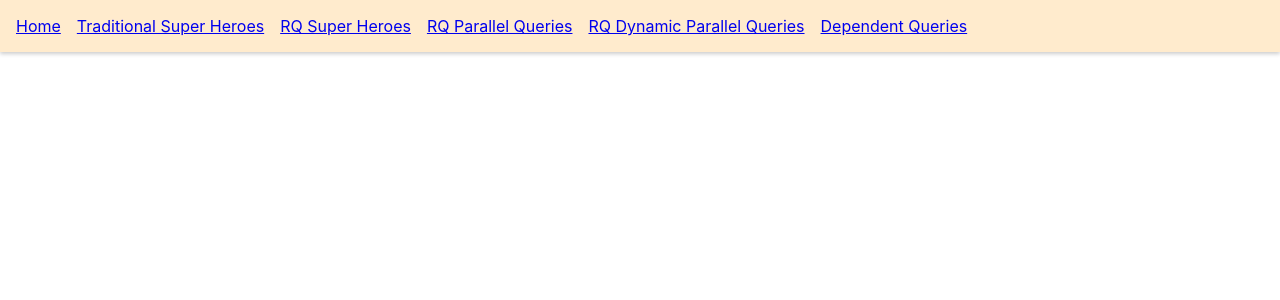
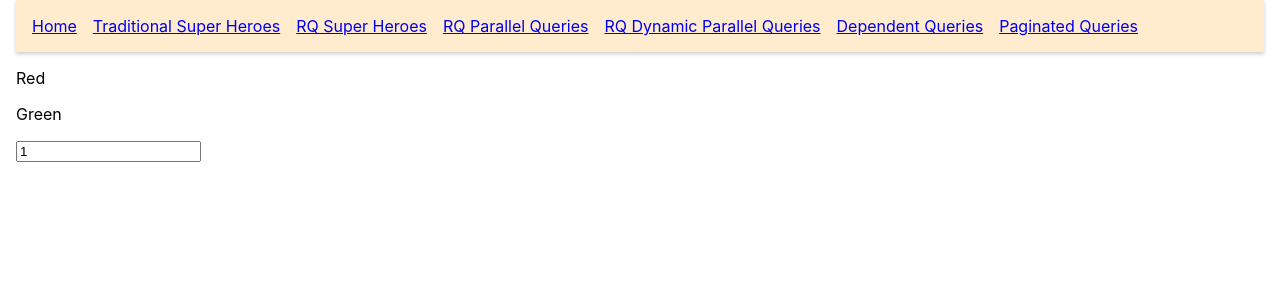
Before and after one commit to mohammad-naimur-rahman/react-query-demo, a React (Create React App) app: page /rq-paginated in a window 1280 px wide. Shown: the top 300 px of the page. Built offline with nearby package versions, Linux system fonts and the light colour scheme; data requests are answered from the project's data file.

Commit message:
added pagination queries

```diff
--- a/db.json
+++ b/db.json
@@ -42,5 +42,43 @@
       "id": "Developer",
       "jobs": ["React", "Node", "Express"]
     }
+  ],
+  "colors": [
+    {
+      "id": 1,
+      "name": "Red"
+    },
+    {
+      "id": 2,
+      "name": "Green"
+    },
+    {
+      "id": 3,
+      "name": "Blue"
+    },
+    {
+      "id": 4,
+      "name": "Yellow"
+    },
+    {
+      "id": 5,
+      "name": "Orange"
+    },
+    {
+      "id": 6,
+      "name": "Purple"
+    },
+    {
+      "id": 7,
+      "name": "Pink"
+    },
+    {
+      "id": 8,
+      "name": "Black"
+    },
+    {
+      "id": 9,
+      "name": "White"
+    }
   ]
 }
--- a/src/App.css
+++ b/src/App.css
@@ -1,3 +1,7 @@
+body {
+  padding: 0 1em;
+}
+
 nav ul {
   display: flex;
   background-color: blanchedalmond;
--- a/src/App.js
+++ b/src/App.js
@@ -9,6 +9,7 @@ import RQSuperHero from './components/RQSuperHero.page'
 import ParallerlQueriesPage from './components/ParallerlQueries.page'
 import DynamicParallelPpage from './components/DynamicParallel.page'
 import DependentQueriesPage from './components/DependentQueries.page'
+import PaginatedQueriesPage from './components/PaginatedQueries.page'
 
 function App() {
   const queryClient = new QueryClient()
@@ -38,6 +39,9 @@ function App() {
               <li>
                 <Link to="/rq-dependent-queries">Dependent Queries</Link>
               </li>
+              <li>
+                <Link to="/rq-paginated">Paginated Queries</Link>
+              </li>
             </ul>
           </nav>
           <Routes>
@@ -53,6 +57,7 @@ function App() {
               path="/rq-dynamic-parallel-query"
               element={<DynamicParallelPpage />}
             />
+            <Route path="/rq-paginated" element={<PaginatedQueriesPage />} />
             <Route path="/" element={<HomePage />} />
           </Routes>
         </div>
--- /dev/null
+++ b/src/components/PaginatedQueries.page.js
@@ -0,0 +1,40 @@
+import axios from 'axios'
+import React, { useState } from 'react'
+import { useQuery } from 'react-query'
+
+const PaginatedQueriesPage = () => {
+  const [pageNum, setpageNum] = useState(1)
+  const [page, setpage] = useState(1)
+
+  const changePage = e => {
+    e.preventDefault()
+    setpageNum(page)
+  }
+
+  const { isLoading, isError, error, data, isFetching } = useQuery(
+    ['colors', pageNum],
+    () => axios.get(`http://localhost:4000/colors?_limit=2&_page=${pageNum}`),
+    {
+      keepPreviousData: true
+    }
+  )
+  return (
+    <div>
+      {isLoading && <p>Loading...</p>}
+      {isError && <p>Error: {error.message}</p>}
+      {data?.data.map(color => (
+        <p key={color.id}>{color.name}</p>
+      ))}
+      {isFetching && <p>Loading...</p>}
+      <form onSubmit={changePage}>
+        <input
+          value={page}
+          onChange={e => setpage(e.target.value)}
+          placeholder="Input page number"
+        />
+      </form>
+    </div>
+  )
+}
+
+export default PaginatedQueriesPage
```
